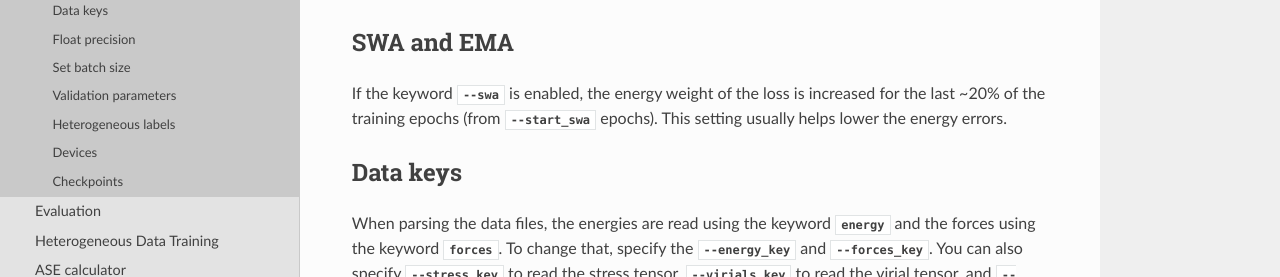
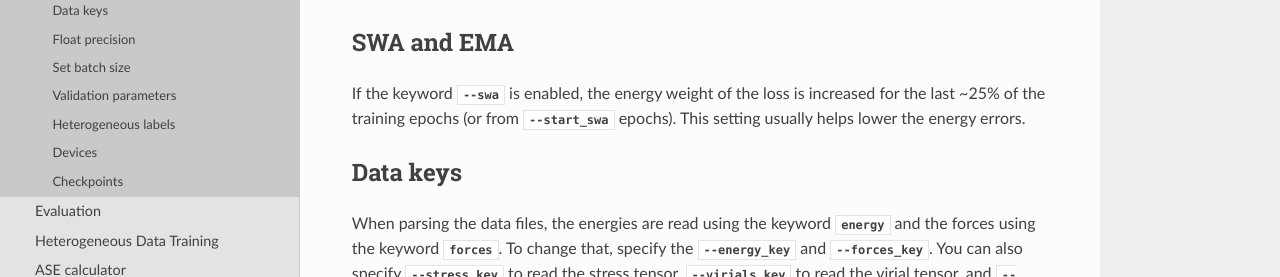
Before and after one commit to ACEsuit/mace, a Sphinx documentation site: the page built from docs/guide/training.rst, in a window 1280 px wide and 900 px high, scrolled down 2182 px. Shown: the part 174-451 px from the top of the window. Built offline with Sphinx 7.4.7 and the Read the Docs theme 3.1.0, drawn with Linux system fonts in a browser that asks for light colours; pages that are not in the unit, such as notebooks, are missing from menus.

Commit message:
Fix SWA documentation

```diff
--- a/docs/guide/training.rst
+++ b/docs/guide/training.rst
@@ -92,7 +92,7 @@ If you prefer not to use or do not know the energies of the isolated atoms, you
 SWA and EMA
 -----------
 
-If the keyword `--swa` is enabled, the energy weight of the loss is increased for the last ~20% of the training epochs (from `--start_swa` epochs).
+If the keyword `--swa` is enabled, the energy weight of the loss is increased for the last ~25% of the training epochs (or from `--start_swa` epochs).
 This setting usually helps lower the energy errors.
 
 
```
